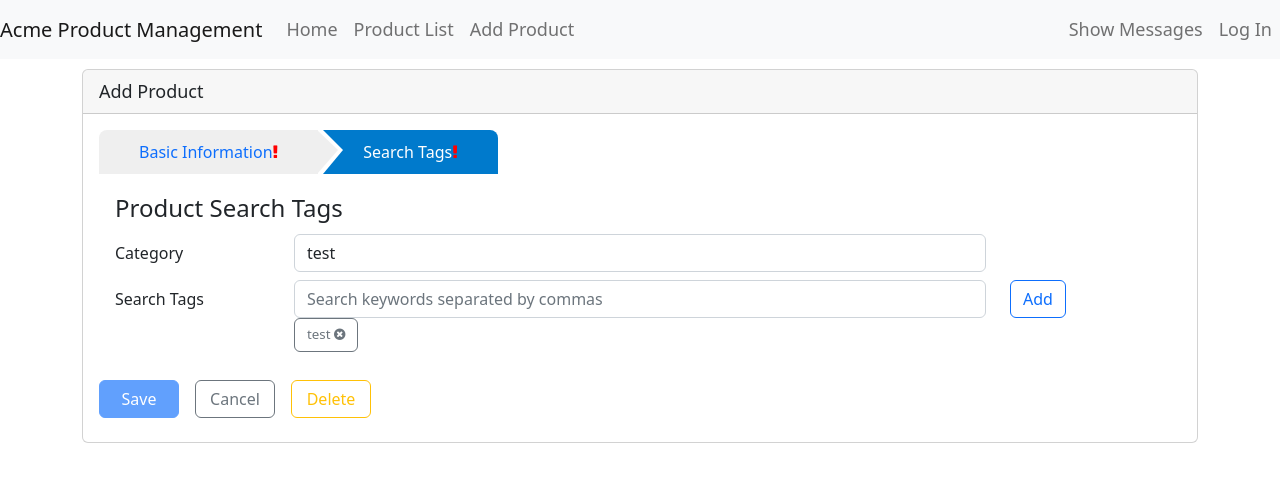
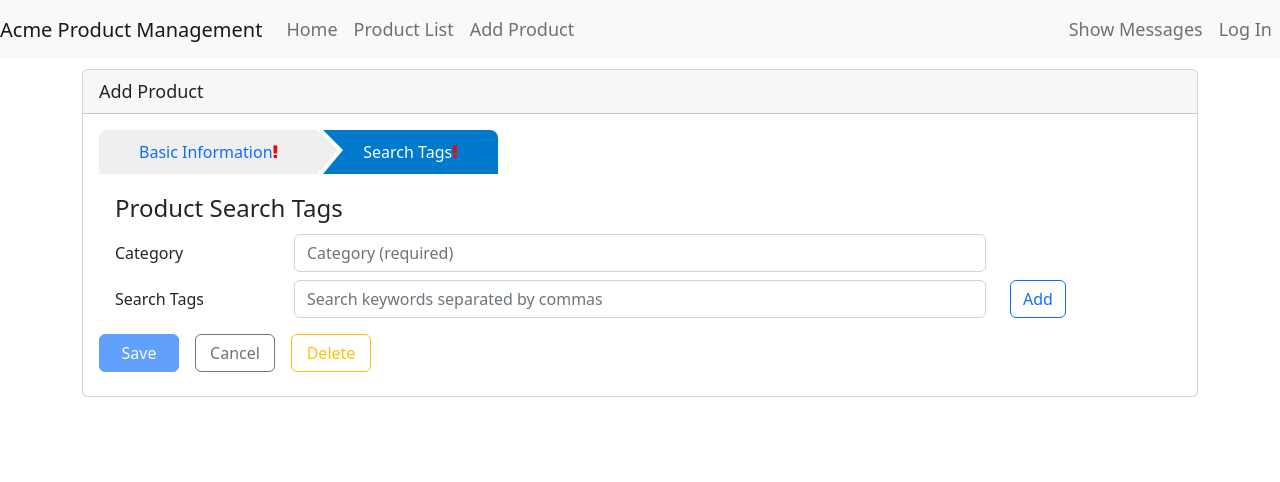
Before and after one commit to GitKia/AngularApmRouting, an Angular app: page /products/0/edit/tags in a window 1280 px wide. Shown: the top 482 px of the page. Built offline with nearby package versions, Linux system fonts and the light colour scheme; what angular-in-memory-web-api would draw is missing.

Commit message:
more functions added to Edit

```diff
--- a/src/app/products/product-edit/product-edit-info.component.ts
+++ b/src/app/products/product-edit/product-edit-info.component.ts
@@ -11,10 +11,17 @@
   @ViewChild(NgForm) productForm?: NgForm;
 
   errorMessage = '';
-  product = { id: 1, productName: 'test', productCode: 'test', description: 'test' };
+  product: Product | null = null;
 
   constructor(private route: ActivatedRoute) { }
 
   ngOnInit(): void {
+    this.route.parent?.data.subscribe(data => {
+      if (this.productForm) {
+        this.productForm.reset();
+      }
+
+      this.product = data['resolvedData'].product;
+    });
   }
 }
--- a/src/app/products/product-edit/product-edit-tags.component.ts
+++ b/src/app/products/product-edit/product-edit-tags.component.ts
@@ -9,14 +9,16 @@
 export class ProductEditTagsComponent implements OnInit {
   errorMessage = '';
   newTags = '';
-  product = { id: 1, category: 'test', tags: ['test'] };
+  product?: Product;
 
   constructor(private route: ActivatedRoute) { }
 
   ngOnInit(): void {
+    this.route?.parent?.data.subscribe(data => {
+      this.product = data['resolvedData'].product;
+    });
   }
 
-  // Add the defined tags
   addTags(): void {
     if (this.product) {
       if (!this.newTags) {
@@ -30,7 +32,6 @@
     }
   }
 
-  // Remove the tag from the array of tags.
   removeTag(idx: number): void {
     this.product?.tags?.splice(idx, 1);
   }
```
